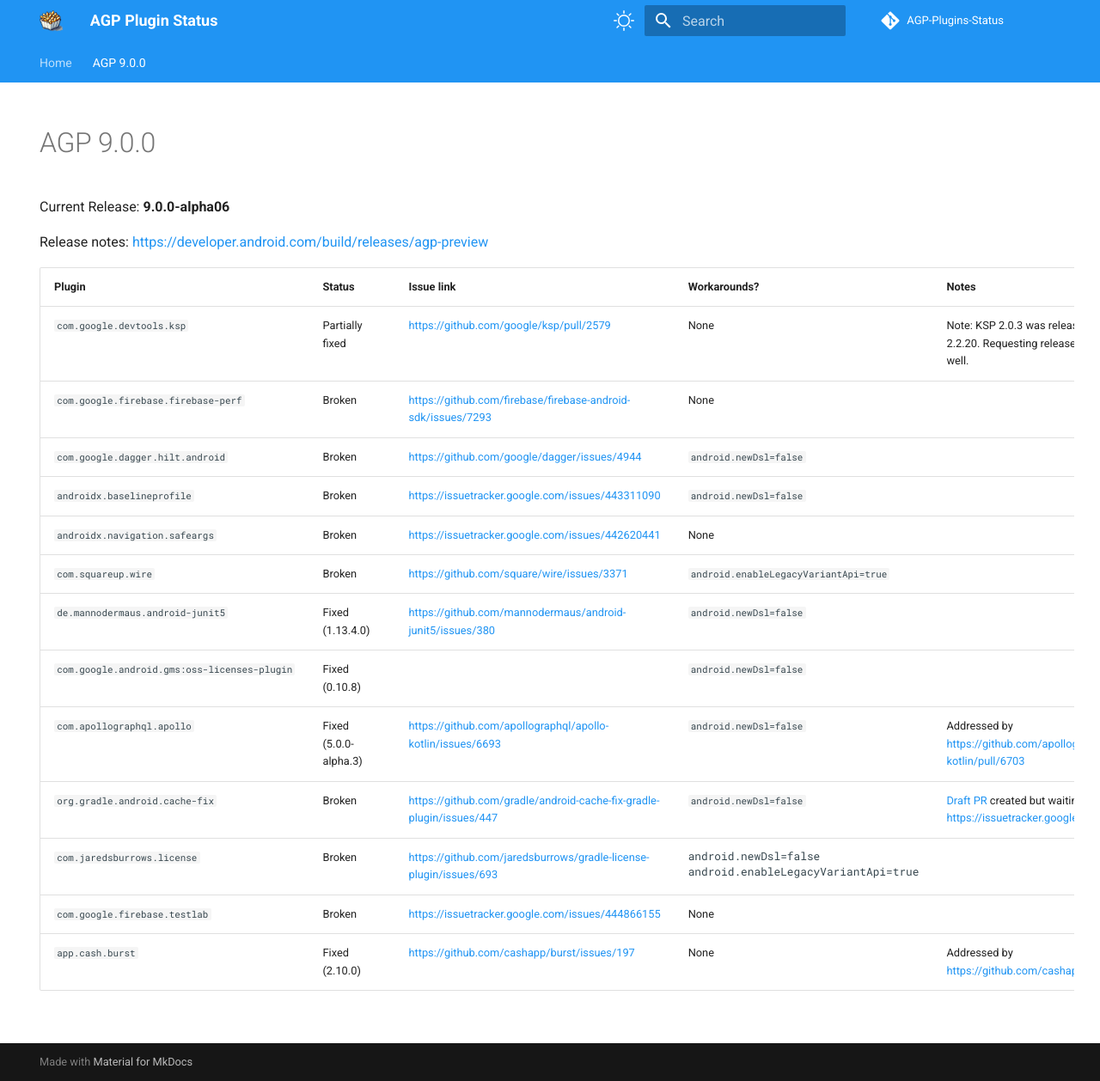
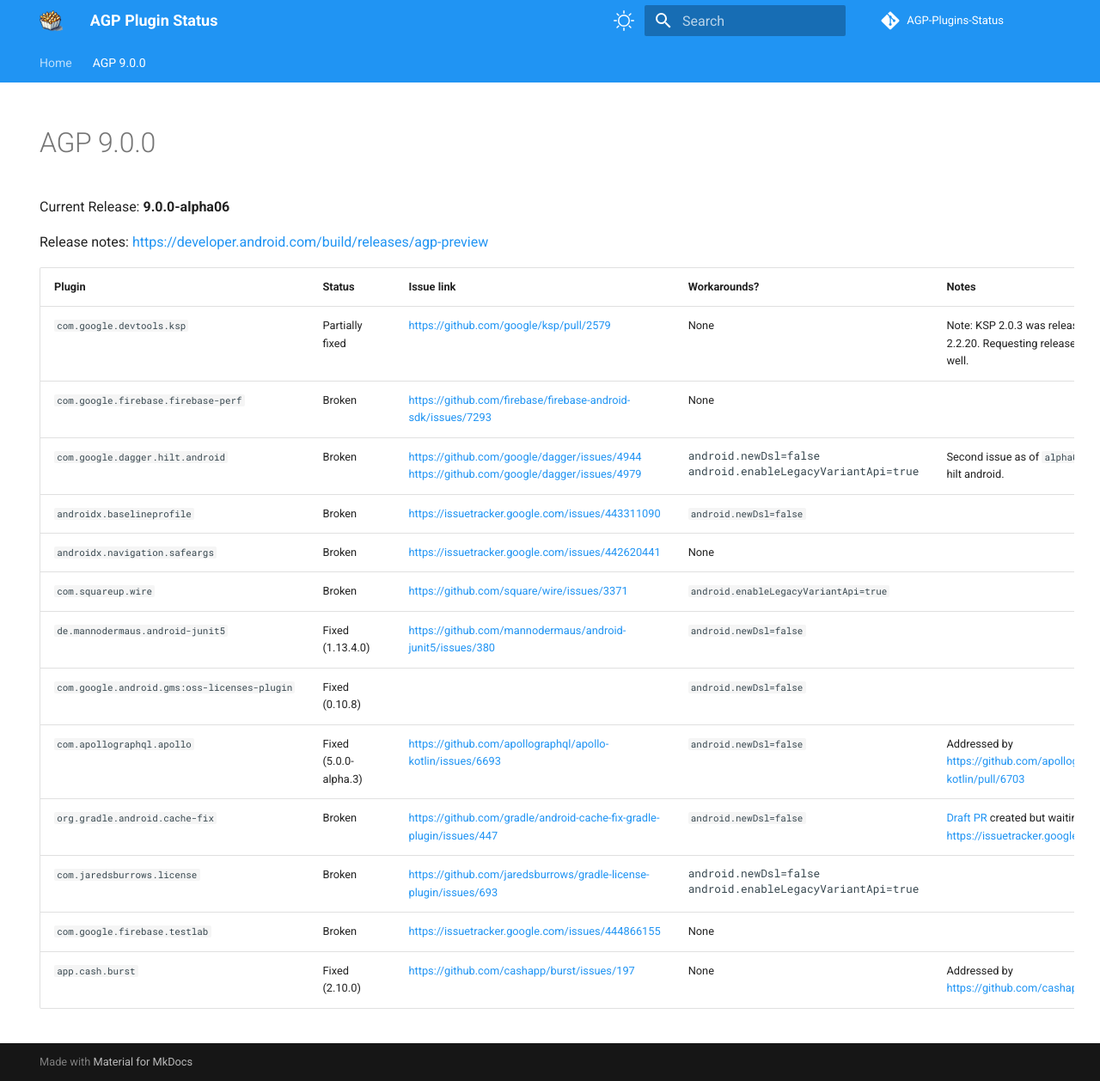
Before and after one commit to pablobaxter/AGP-Plugins-Status, an MkDocs documentation site: the page built from docs/agp-9.0.0.md, in a window 1280 px wide and 1258 px high. Shown: the whole window at 86% size. Built offline with MkDocs 1.6.1 and Material for MkDocs 9.7.7, drawn with Linux system fonts in a browser that asks for light colours; comment, search, counter and statistics services are not loaded.

Commit message:
Add updated ticket for android hilt

```diff
--- a/docs/agp-9.0.0.md
+++ b/docs/agp-9.0.0.md
@@ -11,7 +11,7 @@
 |:---|:---|:---|:---|:---|
 | `com.google.devtools.ksp` | Partially fixed | https://github.com/google/ksp/pull/2579 | None | Note: KSP 2.0.3 was released, but only for Kotlin 2.2.20. Requesting release for previous versions as well. |
 | `com.google.firebase.firebase-perf` | Broken | https://github.com/firebase/firebase-android-sdk/issues/7293 | None | |
-| `com.google.dagger.hilt.android` | Broken | https://github.com/google/dagger/issues/4944 | `android.newDsl=false` | |
+| `com.google.dagger.hilt.android` | Broken | https://github.com/google/dagger/issues/4944<br>https://github.com/google/dagger/issues/4979 | <pre>android.newDsl=false<br>android.enableLegacyVariantApi=true</pre> | Second issue as of `alpha06`. Both required to use hilt android. |
 | `androidx.baselineprofile` | Broken | https://issuetracker.google.com/issues/443311090 | `android.newDsl=false` | |
 | `androidx.navigation.safeargs` | Broken | https://issuetracker.google.com/issues/442620441 | None | |
 | `com.squareup.wire` | Broken | https://github.com/square/wire/issues/3371 | `android.enableLegacyVariantApi=true` | |
```
